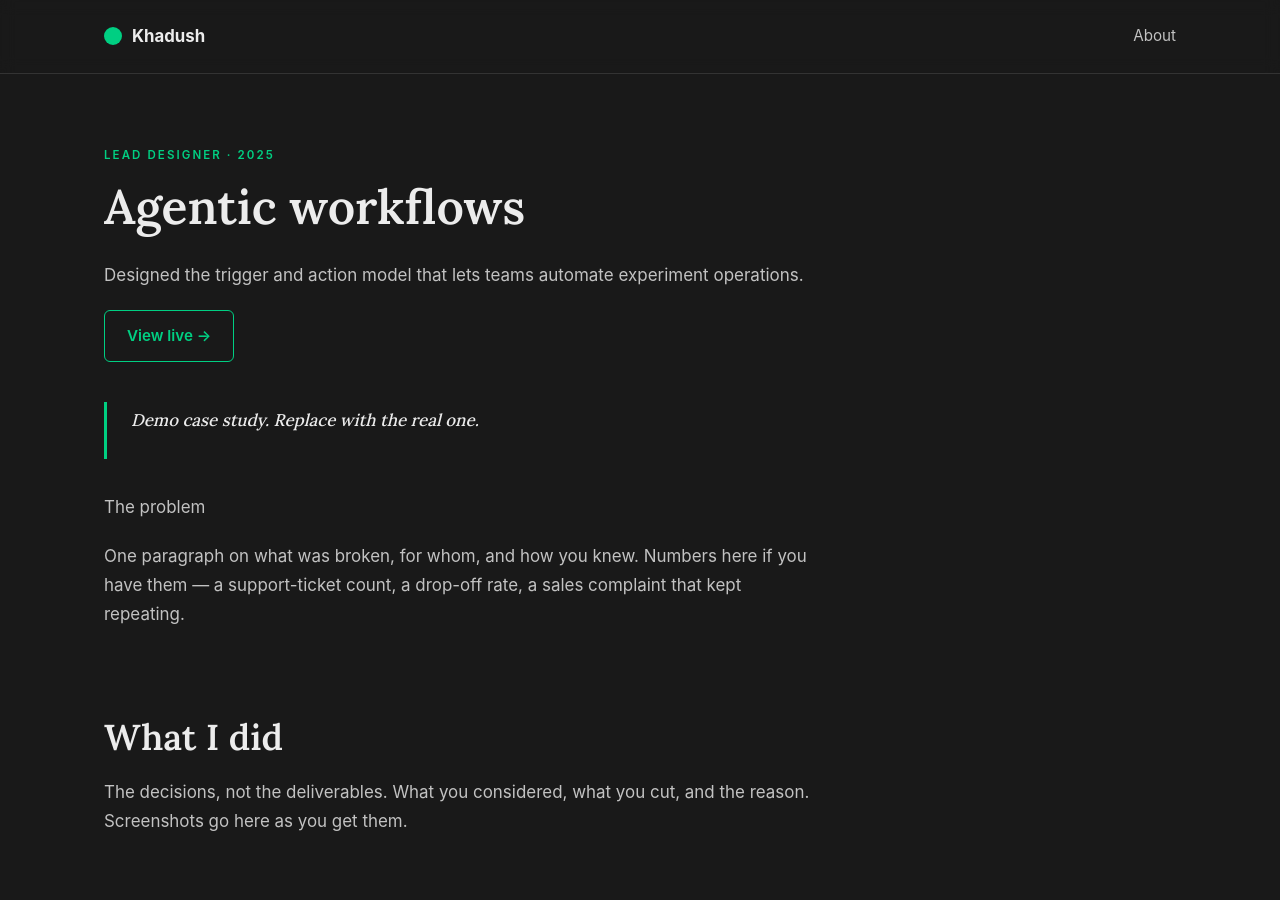
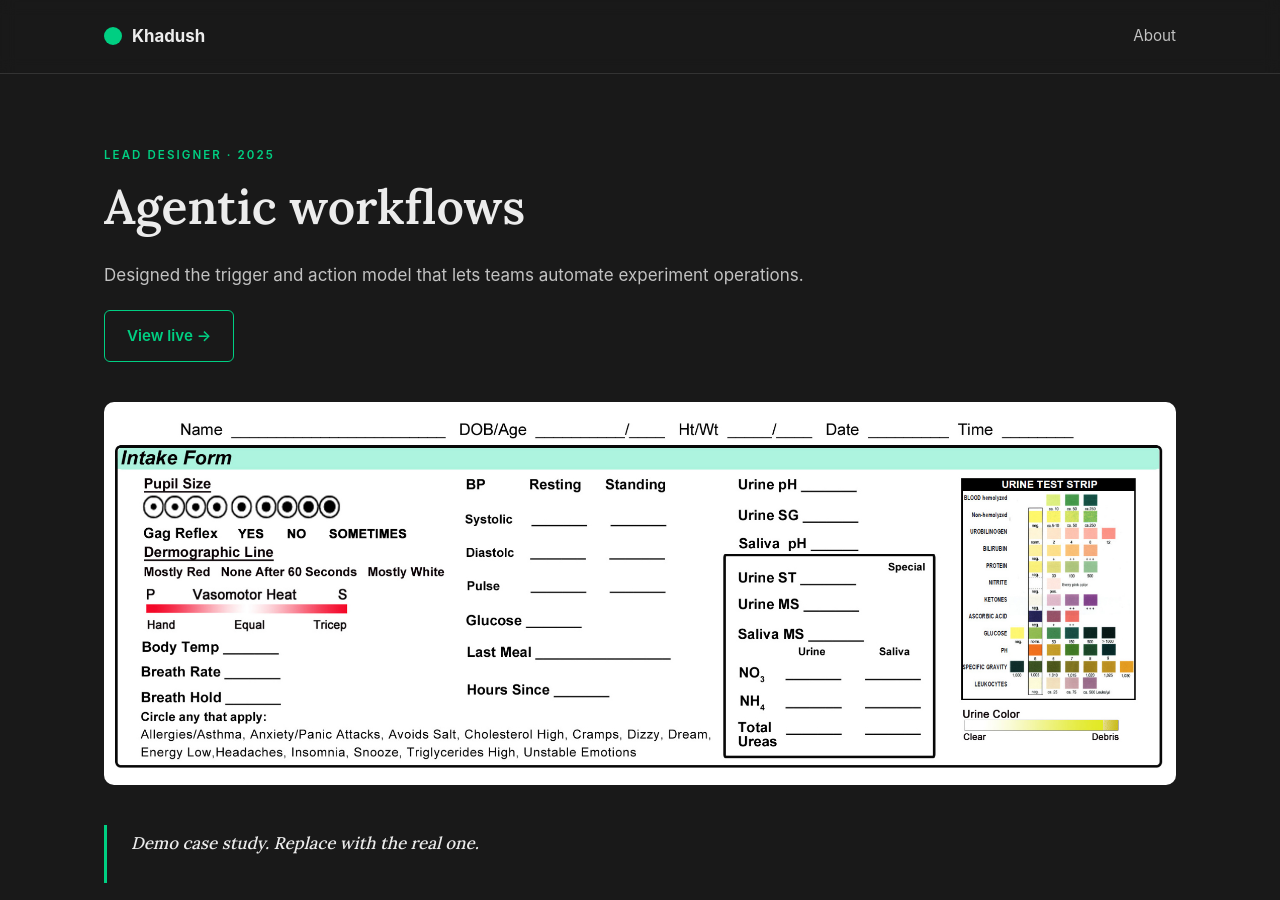
Before and after one commit to khadushrohit/khadushrohit.github.io, a Jekyll site: the page built from _projects/agentic-workflows.md, in a window 1280 px wide and 900 px high. Built offline with Jekyll 4.4.1, drawn with Linux system fonts in a browser that asks for light colours.

Commit message:
Update Case study “agentic-workflows” +1

```diff
--- a/_projects/agentic-workflows.md
+++ b/_projects/agentic-workflows.md
@@ -6,7 +6,7 @@ year: 2025
 tags:
   - Systems
   - Automation
-image: ''
+image: /assets/uploads/Screenshot 2026-08-21 at 6.20.11 AM.png
 link: ''
 order: 2
 layout: project
```
Also changed, not shown: assets/uploads/Screenshot 2026-08-21 at 6.20.11 AM.png (added).
